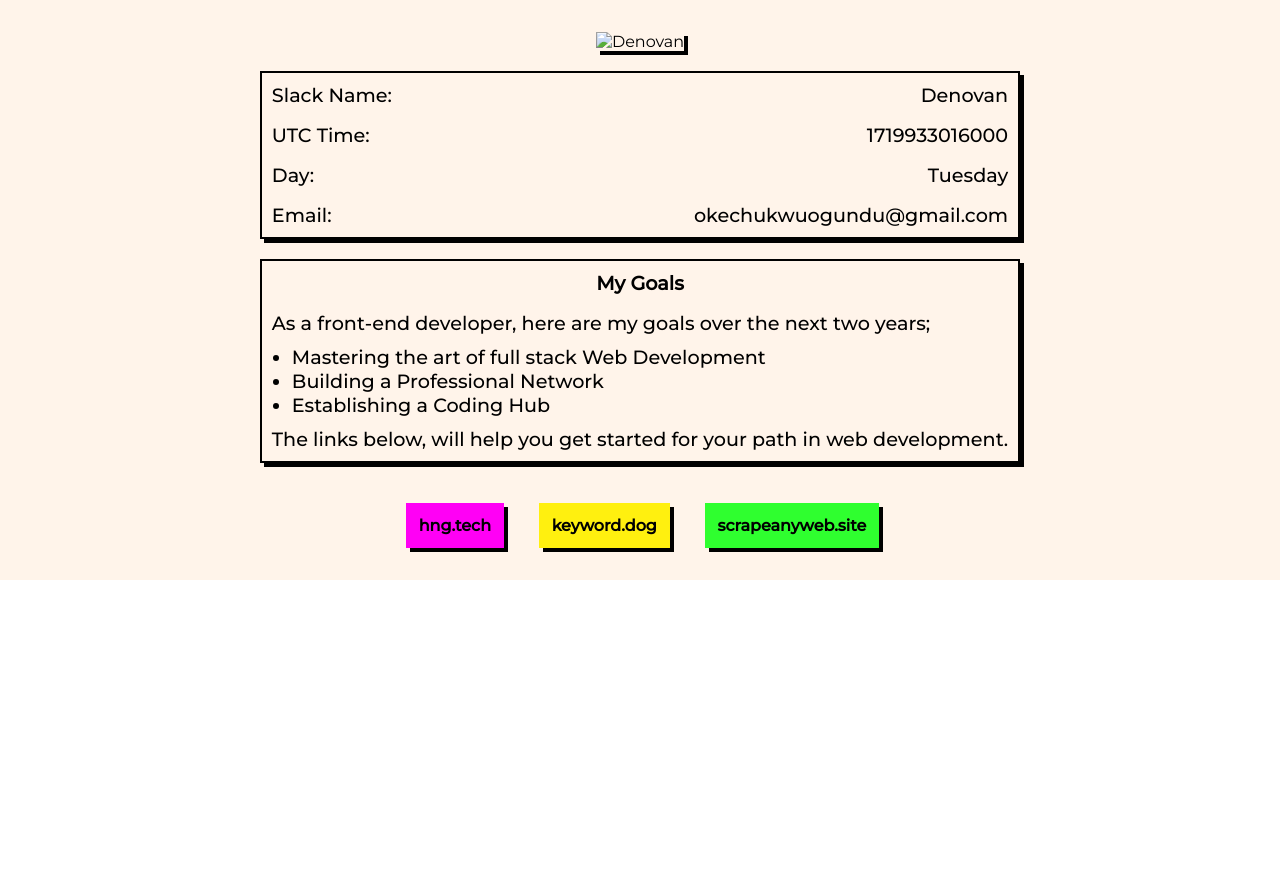
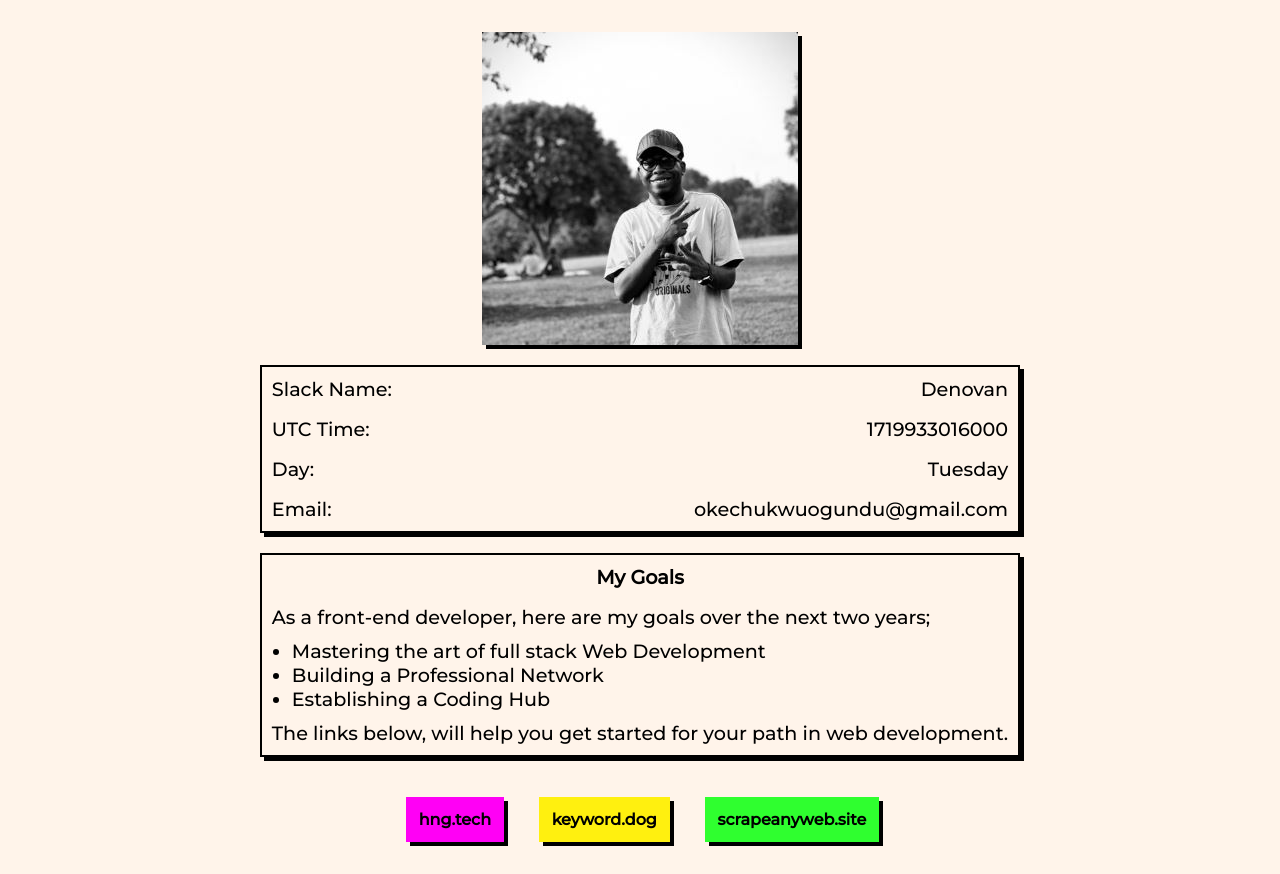
Before and after one commit to denovan6k/hng11-stage-1-task, a plain HTML site: page index.html in a window 1280 px wide. Before the commit the page ends 800 px from the top, so only its background shows below. Drawn offline with Linux system fonts and the light colour scheme; the site is published under a folder, as on GitHub Pages, so addresses that start at the root find nothing.

Commit message:
fifth  commit

```diff
--- a/index.html
+++ b/index.html
@@ -13,7 +13,7 @@
 
             <div class="requiredimage">
                 <img
-                  src="/denovan1.JPG"
+                  src="denovan1.JPG"
                   alt="Denovan"
                   data-testid="slackDisplayImage"
                 />
```
